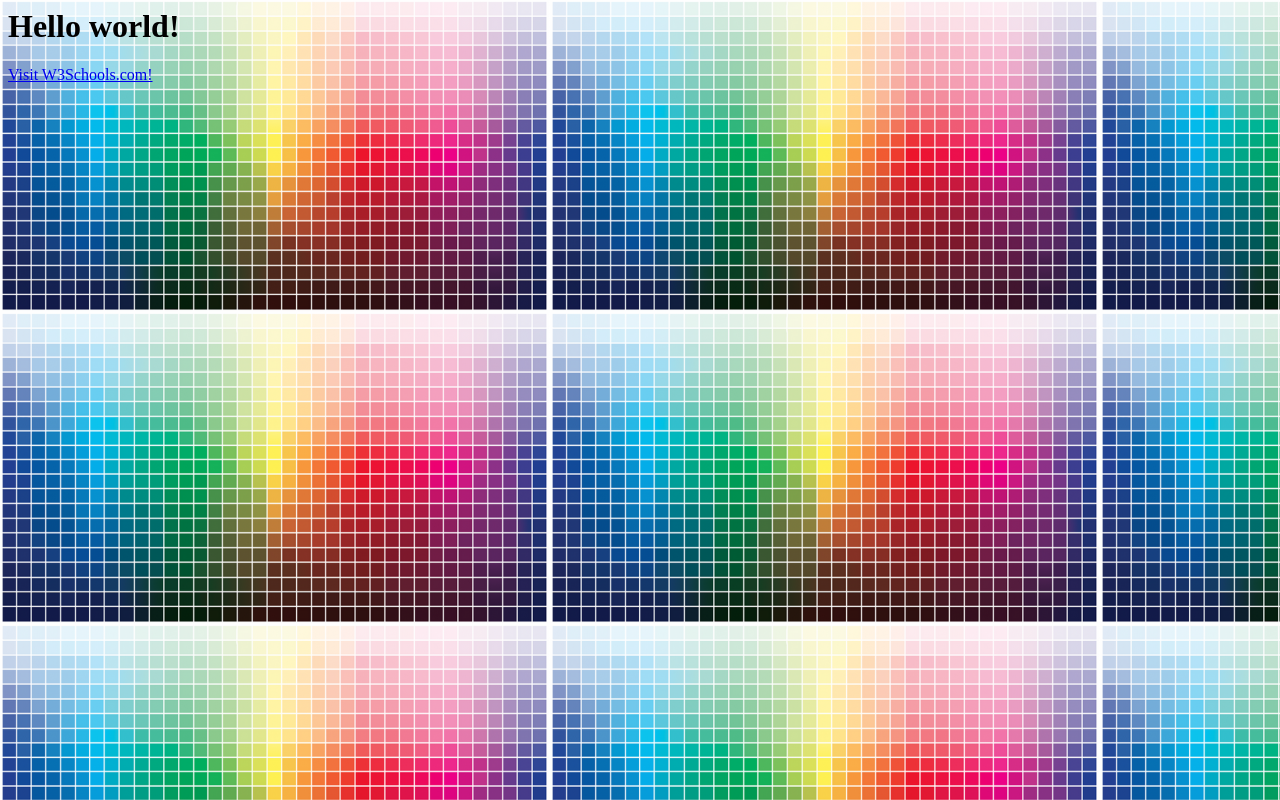
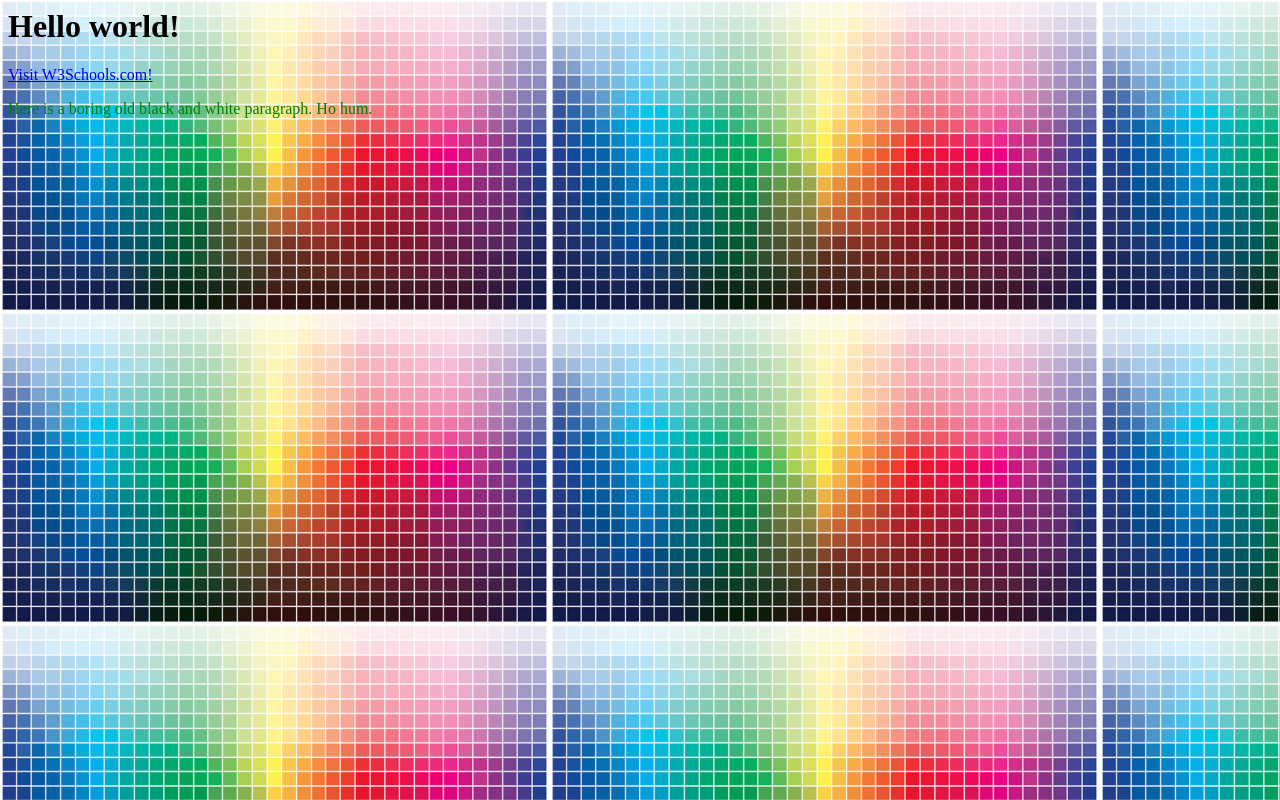
Before and after one commit to solrichard/solrichard.github.io, a plain HTML site: page index.html in a window 1280 px wide. Drawn offline with Linux system fonts and the light colour scheme.

Commit message:
Update index.html

```diff
--- a/index.html
+++ b/index.html
@@ -4,6 +4,9 @@
   <body background="color.jpg">
 <h1>Hello world!</h1>
 <p><a href="http://www.w3schools.com">Visit W3Schools.com!</a></p>
+   <p style="color:green">
+    Here is a boring old black and white paragraph. Ho hum.
+</p>
 </body>
 
 </html>
```
